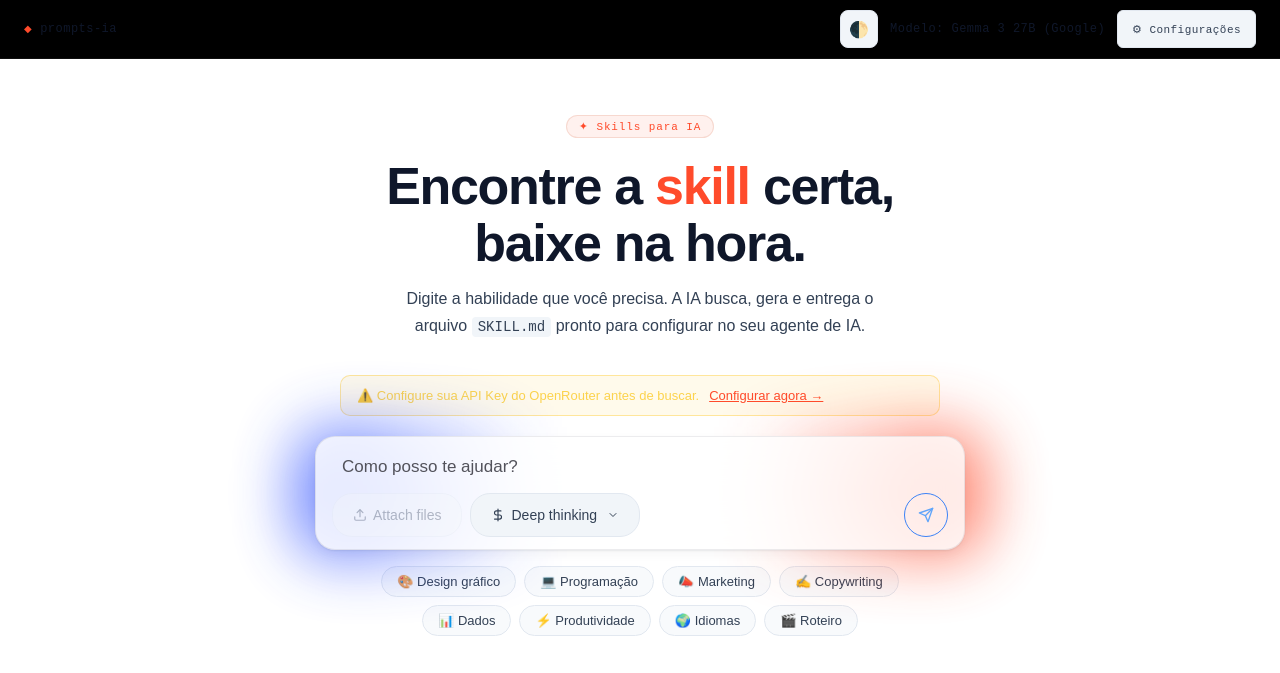
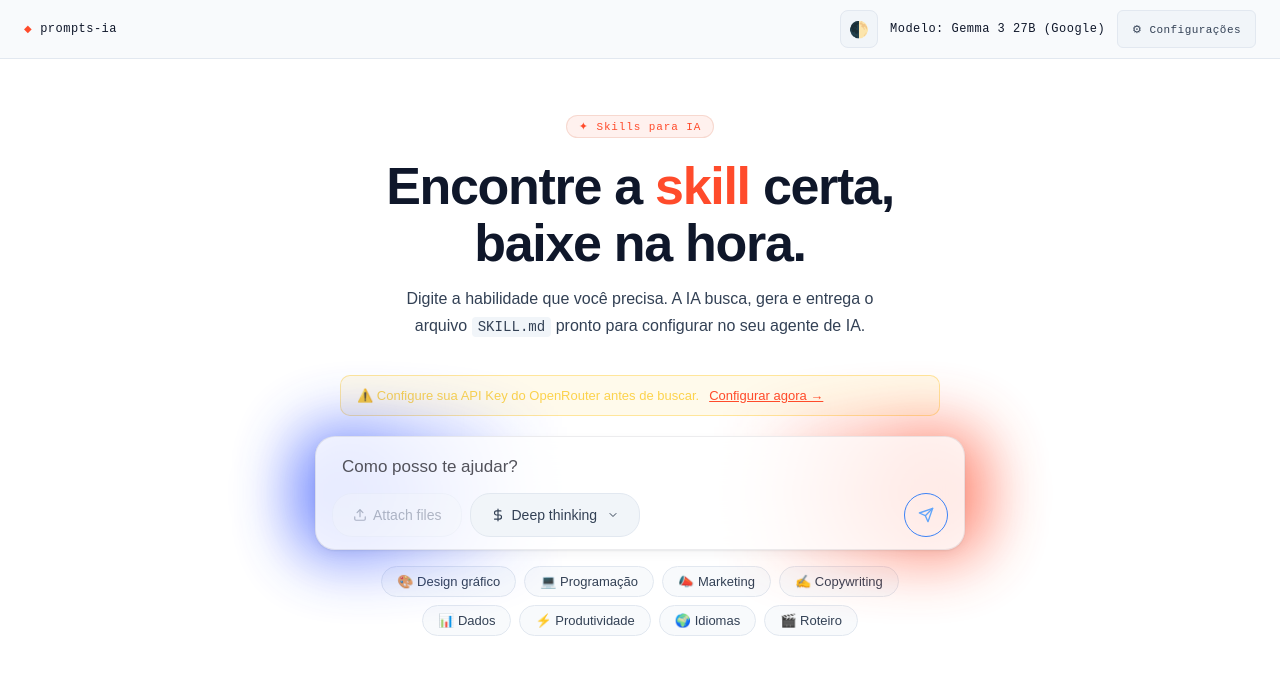
Before and after one commit to acaciomiranda/prompt-ia, a website with bundled scripts: page public/index.html in a window 1280 px wide. Built offline with nearby package versions, Linux system fonts and the light colour scheme.

Commit message:
style: fix topbar background and text colors for light theme v2.4.2

```diff
--- a/public/style.css
+++ b/public/style.css
@@ -86,7 +86,7 @@ code {
 
 /* ─── Top bar ───────────────────────────────────────────────────────────── */
 .topbar {
-  background: #000;
+  background: var(--surface);
   color: var(--ink);
   padding: 10px 24px;
   display: flex;
@@ -98,7 +98,7 @@ code {
   position: sticky;
   top: 0;
   z-index: 50;
-  border-bottom: 1px solid rgba(255, 255, 255, 0.06);
+  border-bottom: 1px solid var(--border);
 }
 
 .topbar-brand {
@@ -121,7 +121,7 @@ code {
 }
 
 .topbar-hint {
-  color: #888;
+  color: var(--ink3);
 }
 
 .topbar-actions {
```
Also changed, not shown: README.md.
